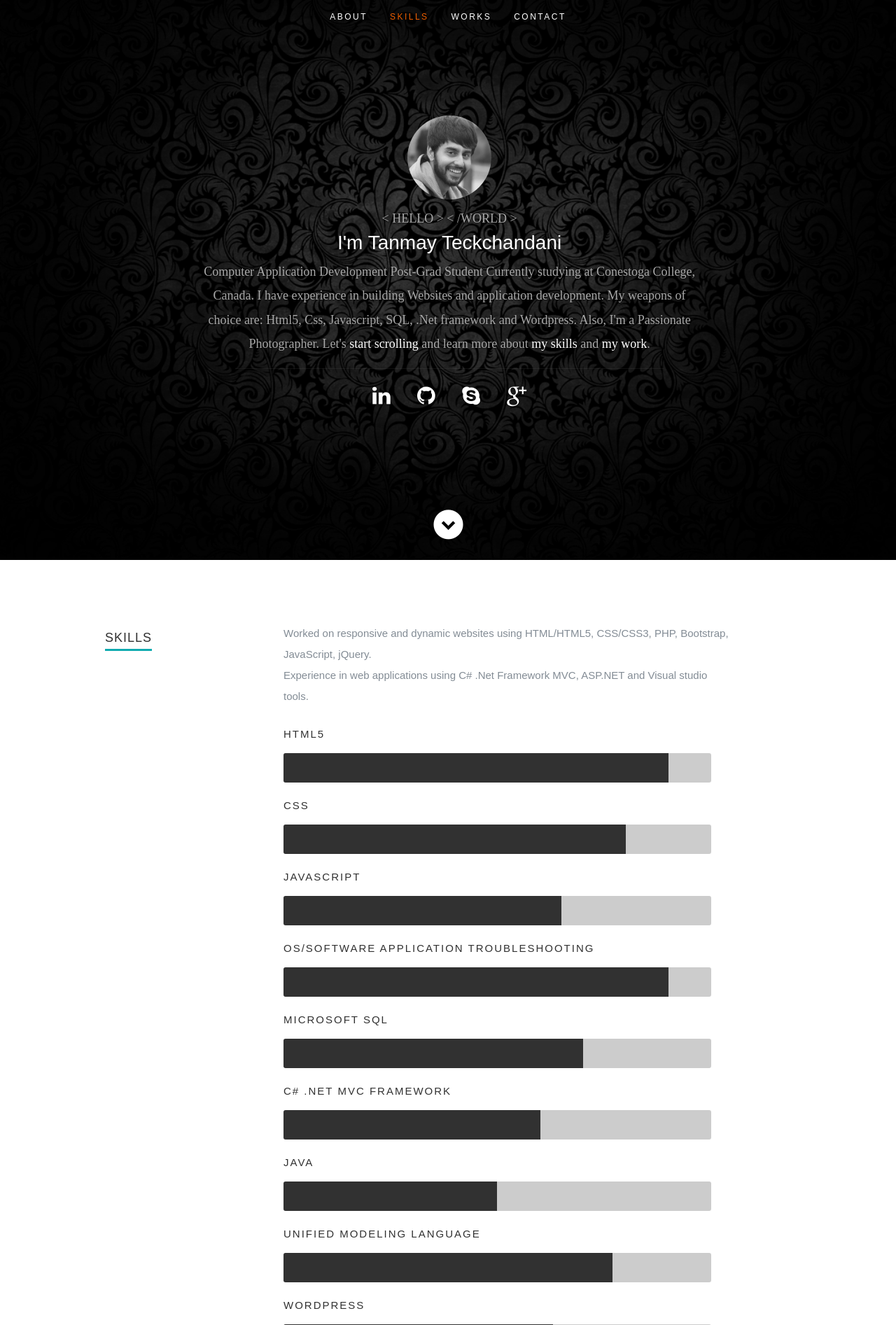
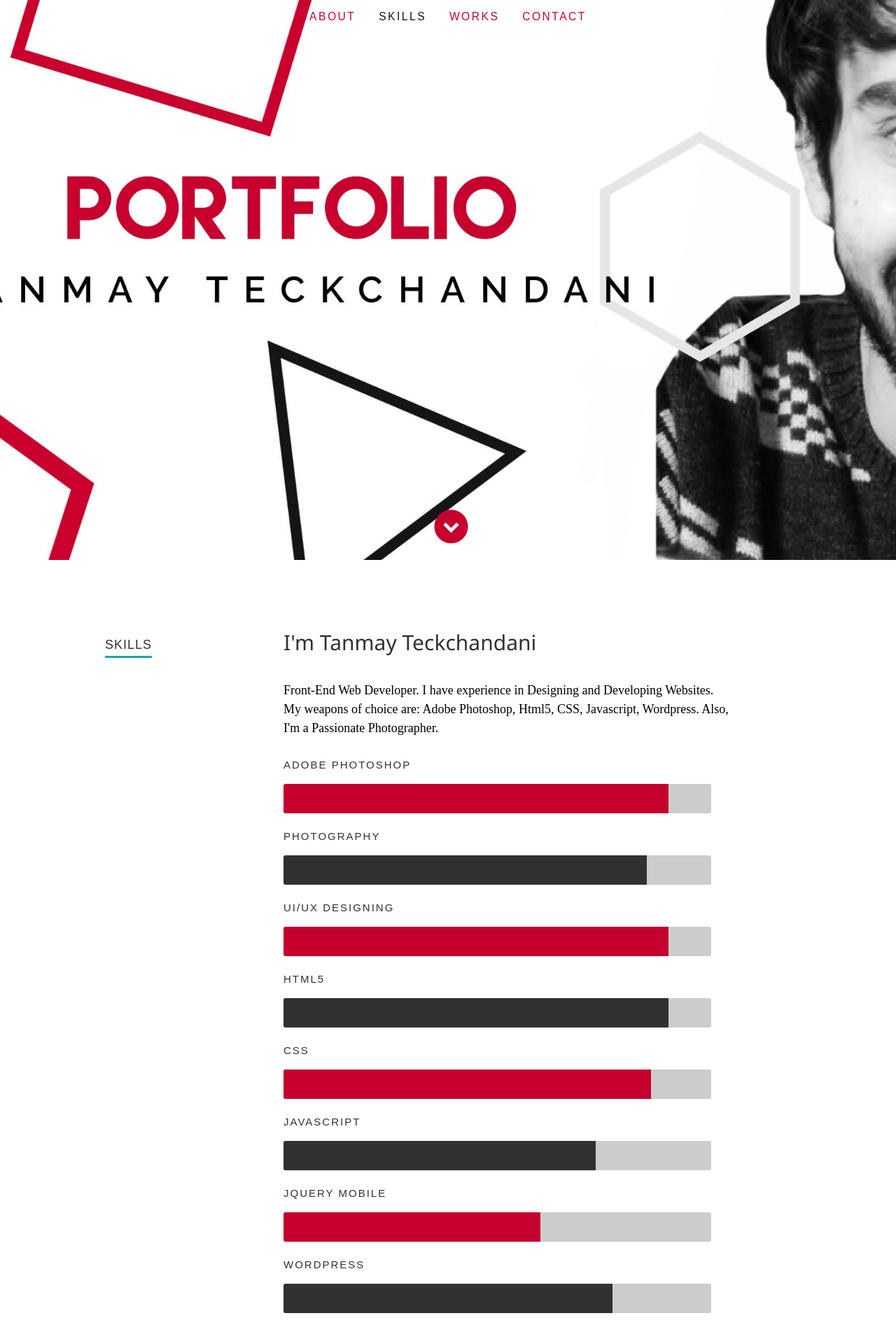
Before and after one commit to tanmay1193/Portfolio, a PHP site: page / in a window 1280 px wide. Shown: the top 1893 px of the page at 70% size. Run offline with PHP 8.4, Linux system fonts and the light colour scheme; some libraries are stand-ins or nearby versions.

Commit message:
updated site

```diff
--- a/css/layout.css
+++ b/css/layout.css
@@ -10,9 +10,9 @@ header {
    height: 800px;
    min-height: 500px;
    width: 100%;
-   background: #161415 url(../images/header-background.jpg) no-repeat left center;
-   background-size: cover !important;
-	-webkit-background-size: cover !important;
+   background: url(../images/IMG_6663.JPG) no-repeat  center ;
+   background-size: cover;
+
    text-align: center;
    overflow: hidden;
 }
@@ -117,7 +117,7 @@ header .scrolldown a:hover { color: #11ABB0; }
    left: 0;
    top: 0;
 }
-.opaque { background-color: #333; }
+.opaque { background-color: #e6e6e6; }
 
 /* hide toggle button */
 #nav-wrap > a.mobile-btn { display: none; }
@@ -146,7 +146,7 @@ ul#nav li a {
    line-height: 32px;
 	text-decoration: none;
    text-align: left;
-   color: #fff;
+   color: #c5012e;
 
 	-webkit-transition: color .2s ease-in-out;
 	-moz-transition: color .2s ease-in-out;
@@ -156,7 +156,7 @@ ul#nav li a {
 }
 
 ul#nav li a:active { background-color: transparent !important; }
-ul#nav li.current a { color: #F06000; }
+ul#nav li.current a { color: #141414; }
 
 
 /* ------------------------------------------------------------------ */
@@ -302,7 +302,7 @@ ul#nav li.current a { color: #F06000; }
 }
 
 .jquery {
-  	width: 55%;
+  	width: 60%;
   	-moz-animation: photoshop 2s ease;
   	-webkit-animation: photoshop 2s ease;
 }
@@ -319,8 +319,8 @@ ul#nav li.current a { color: #F06000; }
   	-webkit-animation: photoshop 2s ease;
 }
 
-.uml {
-  	width: 77%;
+.ui {
+  	width: 90%;
   	-moz-animation: photoshop 2s ease;
   	-webkit-animation: photoshop 2s ease;
 }
@@ -337,7 +337,7 @@ ul#nav li.current a { color: #F06000; }
   	-webkit-animation: photoshop 2s ease;
 }
 
-.trouble{
+.ps{
     width: 90%;
     -moz-animation: photoshop 2s ease;
   	-webkit-animation: photoshop 2s ease;
@@ -360,7 +360,7 @@ ul#nav li.current a { color: #F06000; }
   	-webkit-animation: illustrator 2s ease;
 }
 .wordpress {
-  	width: 63%;
+  	width: 77%;
   	-moz-animation: wordpress 2s ease;
   	-webkit-animation: wordpress 2s ease;
 }
@@ -370,12 +370,12 @@ ul#nav li.current a { color: #F06000; }
   	-webkit-animation: css 2s ease;
 }
 .css {
-  	width: 80%;
+  	width: 86%;
   	-moz-animation: html5 2s ease;
   	-webkit-animation: html5 2s ease;
 }
 .javascript {
-  	width: 65%;
+  	width: 73%;
   	-moz-animation: jquery 2s ease;
   	-webkit-animation: jquery 2s ease;
 }
--- a/index.php
+++ b/index.php
@@ -20,6 +20,16 @@
    <link rel="stylesheet" href="css/media-queries.css">
    <link rel="stylesheet" href="css/magnific-popup.css">
 
+
+    <link rel="stylesheet" href="https://www.w3schools.com/w3css/4/w3.css">
+<link rel="stylesheet" href="https://fonts.googleapis.com/css?family=Raleway">
+
+
+
+    <link rel="stylesheet" href="https://www.w3schools.com/w3css/4/w3.css">
+<link rel="stylesheet" href="https://fonts.googleapis.com/css?family=Montserrat">
+<link rel="stylesheet" href="https://cdnjs.cloudflare.com/ajax/libs/font-awesome/4.7.0/css/font-awesome.min.css">
+
    <!-- Script
    ================================================== -->
 	<script src="js/modernizr.js"></script>
@@ -41,7 +51,7 @@
          <a class="mobile-btn" href="#nav-wrap" title="Show navigation">Show navigation</a>
 	      <a class="mobile-btn" href="#" title="Hide navigation">Hide navigation</a>
 
-         <ul id="nav" class="nav">
+         <ul id="nav" class="nav" style="font-size:1.3em;">
             <li class="current"><a class="smoothscroll" href="#home">About</a></li>
 	         <li><a class="smoothscroll" href="#resume">Skills</a></li>
             <li><a class="smoothscroll" href="#portfolio">Works</a></li>
@@ -50,26 +60,31 @@
 
       </nav> <!-- end #nav-wrap -->
 
-      <div class="row banner">
+    <!--  <div class="row banner">
          <div class="banner-text">
-            <img class="profile-pic" style="width: 120px;height: 120px;border-radius: 100%;" src="images/profilepic.jpg" alt="Tanmay Teckchandani" />
+           <!-- <img class="profile-pic" style="width: 120px;height: 120px;border-radius: 100%;" src="images/profilepic.jpg" alt="Tanmay Teckchandani" />-->
 
-             <h3> < HELLO > < /WORLD > </h3>
-            <h2 class="responsive-headline" style="color:white;">I'm Tanmay Teckchandani</h2>
-            <h3>Computer Application Development Post-Grad Student Currently studying at Conestoga College, Canada. I have experience in building Websites and application development. My weapons of choice are: Html5, Css, Javascript, SQL, .Net framework and Wordpress. Also, I'm a Passionate Photographer. Let's <a class="smoothscroll" href="#resume">start scrolling</a>
-                and learn more about <a class="smoothscroll" href="#resume">my skills</a> and <a class="smoothscroll" href="#portfolio">my work</a>.</h3>
-            <hr />
-            <ul class="social">
-               <li><a href="https://ca.linkedin.com/in/tanmay-teckchandani-a6998078" target="_blank"><i class="fa fa-linkedin"></i></a></li>
+            <!-- <h3> < HELLO > < /WORLD > </h3>-->
+          <!--  <h2 class="responsive-headline" style="color:white;font-family:Century Gothic;"></h2>
+            <h3 > Let's <a class="smoothscroll" href="#resume">start scrolling</a>
+                and learn more about <a class="smoothscroll" href="#resume">my skills</a> and <a class="smoothscroll" href="#portfolio">my work</a>.</h3>-->
+            <hr /><br>
+             <br><br>
+    <br><br><br><br>
+              <br><br>
+    <br><br>
+
+           <!-- <ul class="social">
+               <li><a href="https://ca.linkedin.com/in/tanmay-teckchandani-a6998078" target="_blank"><i style="color:#c5012e;" class="fa fa-linkedin"></i></a></li>
                <li><a href="https://github.com/tanmay1193" target="_blank"><i class="fa fa-github"></i></a></li>
                <li><a href="skype:tanmay8040" target="_blank"><i class="fa fa-skype"></i></a></li>
                 <li><a href="https://plus.google.com/117748818570119397733" target="_blank"><i class="fa fa-google-plus"></i></a></li>
-            </ul>
+            </ul>-->
          </div>
       </div>
 
       <p class="scrolldown">
-         <a class="smoothscroll" href="#resume"><i class="icon-down-circle"></i></a>
+         <a class="smoothscroll" href="#resume"><i class="icon-down-circle" style="font-size:48px;color:#c5012e"></i></a>
       </p>
 
    </header> <!-- Header End -->
@@ -87,26 +102,27 @@
          </div>
 
          <div class="nine columns main-col">
-
-            <p>Worked on responsive and dynamic websites using HTML/HTML5, CSS/CSS3, PHP, Bootstrap, JavaScript, jQuery. <br/>Experience in web applications using C# .Net Framework MVC, ASP.NET and Visual studio tools.</p>
+<h2>I'm Tanmay Teckchandani</h2>
+            <p style="font-family:Century Gothic;color:black;font-size:1.2em;"> <br/>Front-End Web Developer. I have experience in Designing and Developing Websites. My weapons of choice are: Adobe Photoshop, Html5, CSS, Javascript, Wordpress. Also, I'm a Passionate Photographer.</p>
 
 				<div class="bars">
 
 				   <ul class="skills">
+
+                       <li><span style="background:#c5012e;" class="bar-expand ps"></span><em>Adobe Photoshop</em></li>
+                       <li><span class="bar-expand photography"></span><em>Photography</em></li>
+                       <li><span style="background:#c5012e;" class="bar-expand ui"></span><em>UI/UX Designing</em></li>
                        <li><span class="bar-expand html5"></span><em>HTML5</em></li>
-				        <li><span class="bar-expand css"></span><em>CSS</em></li>
+				        <li><span style="background:#c5012e;" class="bar-expand css"></span><em>CSS</em></li>
                         <li><span class="bar-expand javascript"></span><em>Javascript</em></li>
-                       <li><span class="bar-expand trouble"></span><em>OS/Software Application Troubleshooting</em></li>
-					   <li><span class="bar-expand sql"></span><em>Microsoft SQl</em></li>
+                       <li><span style="background:#c5012e;" class="bar-expand jquery"></span><em>JQuery Mobile</em></li>
+                       <li><span class="bar-expand wordpress"></span><em>Wordpress</em></li>
+					   <li><span style="background:#c5012e;" class="bar-expand sql"></span><em>Microsoft SQl</em></li>
                         <li><span class="bar-expand mvc"></span><em>C# .Net MVC Framework</em></li>
-                       <li><span class="bar-expand java"></span><em>Java</em></li>
-                       <li><span class="bar-expand uml"></span><em>Unified Modeling Language</em></li>
-						<li><span class="bar-expand wordpress"></span><em>Wordpress</em></li>
-                       <li><span class="bar-expand jquery"></span><em>JQuery Mobile</em></li>
-                       <li><span class="bar-expand github"></span><em>Github</em></li>
+                       <li><span style="background:#c5012e;" class="bar-expand github"></span><em>Github</em></li>
                        <li><span class="bar-expand android"></span><em>Android Studio</em></li>
-                       <li><span class="bar-expand vs"></span><em>Visual Studio|Code</em></li>
-                       <li><span class="bar-expand photography"></span><em>Photography</em></li>
+                       <li><span style="background:#c5012e;" class="bar-expand vs"></span><em>Visual Studio|Code</em></li>
+
 
 					</ul>
 
@@ -120,7 +136,7 @@
 
 
    <!-- Portfolio Section
-   ================================================== -->
+   ==================================================
    <section id="portfolio">
 
       <div class="row">
@@ -129,7 +145,7 @@
 
             <h1>My Works.</h1>
 
-            <!-- portfolio-wrapper -->
+            <!-- portfolio-wrapper
             <div id="portfolio-wrapper" class="bgrid-quarters s-bgrid-thirds cf">
 
           	   <div class="columns portfolio-item">
@@ -147,7 +163,7 @@
                      </a>
 
                   </div>
-          		</div> <!-- item end -->
+          		</div> <!-- item end
 
                 <div class="columns portfolio-item">
                   <div class="item-wrap">
@@ -164,7 +180,7 @@
                      </a>
 
                   </div>
-          		</div> <!-- item end -->
+          		</div> <!-- item end
 
                 <div class="columns portfolio-item">
                   <div class="item-wrap">
@@ -181,8 +197,7 @@
                      </a>
 
                   </div>
-          		</div> <!-- item end -->
-
+          		</div> <!-- item end
                 <div class="columns portfolio-item">
                   <div class="item-wrap">
 
@@ -201,9 +216,61 @@
           		</div> <!-- item end -->
 
 
+
+
+
+
+
+ <section id="portfolio" style="background:#e6e6e6;">
+<!-- Overlay effect when opening sidebar on small screens -->
+<div class="w3-overlay w3-hide-large w3-animate-opacity" onclick="w3_close()" style="cursor:pointer;" title="close side menu" id="myOverlay"></div>
+
+<!-- !PAGE CONTENT! -->
+<div class="w3-main" style="margin-left:300px">
+
+  <!-- Push down content on small screens -->
+  <div class="w3-hide-large" style="margin-top:83px"></div>
+
+  <!-- Photo grid -->
+  <div class="w3-row">
+    <div class="w3-third">
+      <img src="/images/FullSizeRender_4.jpg" style="width:150%;padding:10px;" onclick="onClick(this)" alt="A boy surrounded by beautiful nature">
+       <img src="/images/FullSizeRender.jpg" style="width:100%;padding:10px;" onclick="onClick(this)" alt="Canoeing again">
+
+      <img src="/w3images/girl.jpg" style="width:100%" onclick="onClick(this)" alt="The Beach. Me. Alone. Beautiful">
+    </div>
+
+    <div class="w3-third">
+      <img src="/images/FullSizeRender_3.jpg" style="width:150%;padding:10px;" onclick="onClick(this)" alt="Quiet day at the beach. Cold, but beautiful">
+      <img src="/images/IMG_6634.jpg" style="width:150%;padding:10px;" onclick="onClick(this)" alt="Waiting for the bus in the desert">
+      <img src="/w3images/natureboy.jpg" style="width:100%" onclick="onClick(this)" alt="Nature again.. At its finest!">
+    </div>
+
+    <div class="w3-third">
+       <img src="/w3images/girl_train.jpg" style="width:100%" onclick="onClick(this)" alt="A girl, and a train passing">
+      <img src="/w3images/closegirl.jpg" style="width:100%" onclick="onClick(this)" alt="What a beautiful day!">
+    </div>
+  </div>
+
+  <!-- Modal for full size images on click-->
+  <div id="modal01" class="w3-modal w3-black" style="padding-top:0" onclick="this.style.display='none'">
+    <span class="w3-button w3-black w3-xlarge w3-display-topright">×</span>
+    <div class="w3-modal-content w3-animate-zoom w3-center w3-transparent w3-padding-64">
+      <img id="img01" class="w3-image">
+      <p id="caption"></p>
+    </div>
+  </div>
+
+
+
+
+
+
+
+
             </div> <!-- portfolio-wrapper end -->
 
-         </div> <!-- twelve columns end -->
+</section> <!-- twelve columns end -->
 
 
          <!-- Modal Popup
@@ -354,7 +421,7 @@
 						   214 Doon Valley Dr. <br>
 						   Kitchener, ON N2P 2B5 Canada<br>
 						   <span>(226) 338-7090</span><br>
-                           <a href="mailto:tteckchandani9481@conestogac.on.ca">tteckchandani9481@conestogac.on.ca</a>
+                           <a href="mailto:ttanmay1193@gmail.com">ttanmay1193@gmail.com</a>
 					   </p>
 
 				   </div>
@@ -406,6 +473,27 @@
    <script src="js/jquery.fittext.js"></script>
    <script src="js/magnific-popup.js"></script>
    <script src="js/init.js"></script>
+<script>
+// Script to open and close sidebar
+function w3_open() {
+    document.getElementById("mySidebar").style.display = "block";
+    document.getElementById("myOverlay").style.display = "block";
+}
+
+function w3_close() {
+    document.getElementById("mySidebar").style.display = "none";
+    document.getElementById("myOverlay").style.display = "none";
+}
+
+// Modal Image Gallery
+function onClick(element) {
+  document.getElementById("img01").src = element.src;
+  document.getElementById("modal01").style.display = "block";
+  var captionText = document.getElementById("caption");
+  captionText.innerHTML = element.alt;
+}
+
+</script>
 
 </body>
 
```
Also changed, not shown: images/FullSizeRender.jpg (added), images/FullSizeRender_3.jpg (added), images/FullSizeRender_4.jpg (added), images/IMG_6634.JPG (added), images/IMG_6662.JPG (added), images/IMG_6663.JPG (added).
